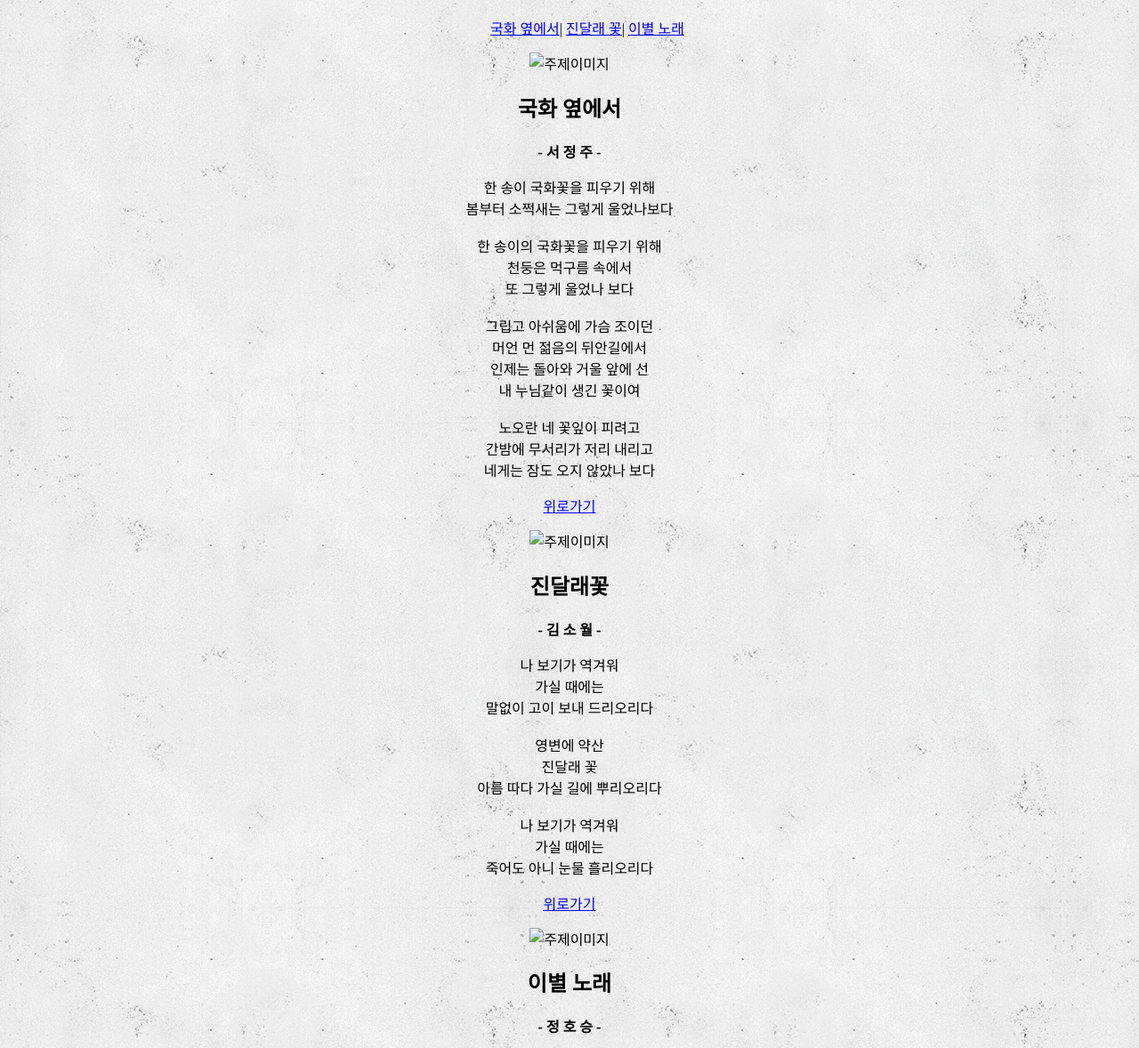
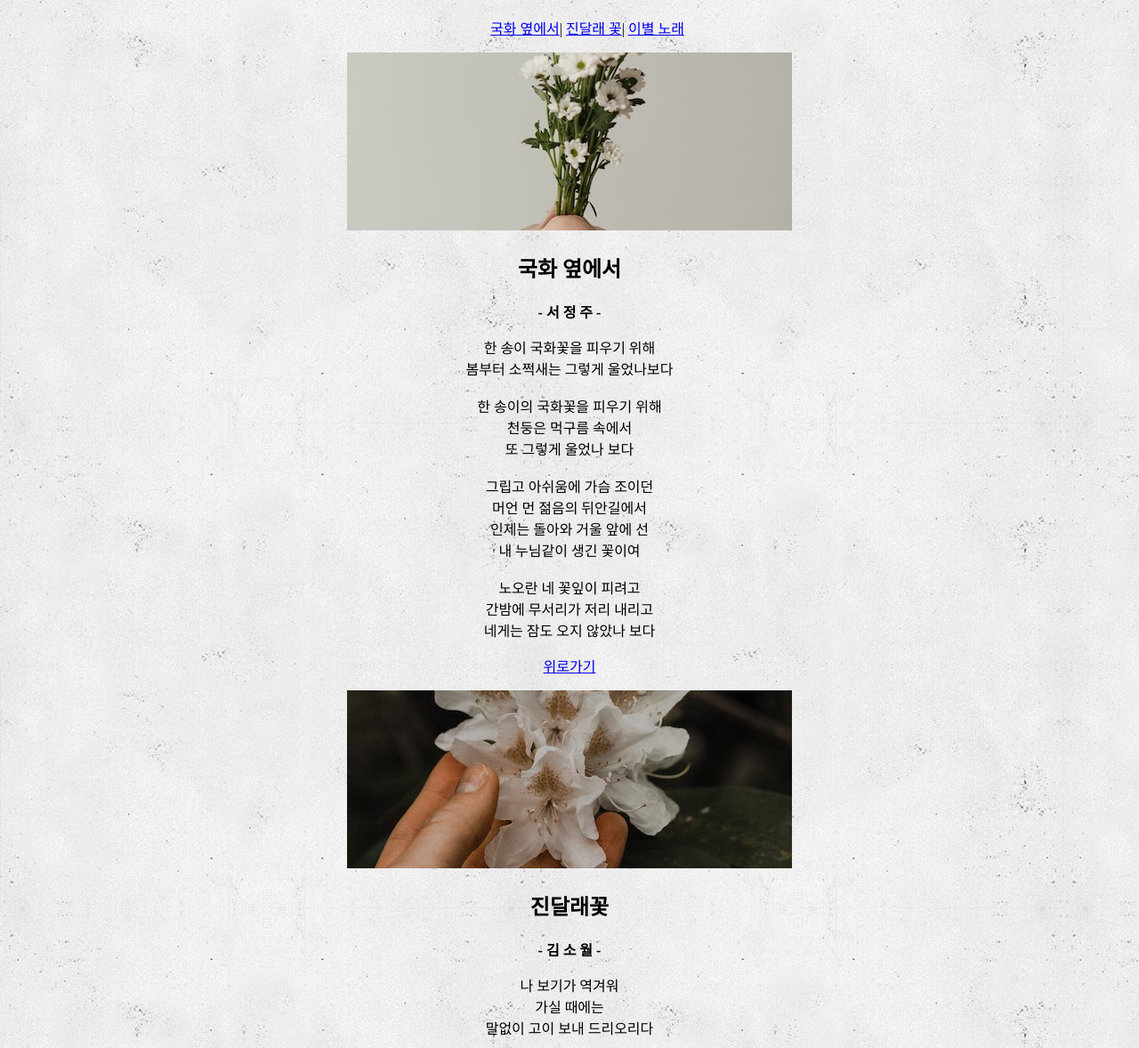
Before and after one commit to baboda212/poem, a plain HTML site: page index.html in a window 1280 px wide. Shown: the part 70-1248 px from the top of the page at 89% size. Drawn offline with Linux system fonts and the light colour scheme.

Commit message:
Update index.html

```diff
--- a/index.html
+++ b/index.html
@@ -24,7 +24,7 @@
     </ul>
     <!-- 시1 -->
     <div id="시위치1">
-        <img src="./imges/국화.jpg" alt="주제이미지">
+        <img src="국화.jpg" alt="주제이미지">
         <h2>국화 옆에서</h2>
         <b> - 서 정 주 - </b>
         <p>한 송이 국화꽃을 피우기 위해 <br>
@@ -46,7 +46,7 @@
     </div>
     <!-- 시2 -->
     <div id="시위치2">
-        <img src="./imges/진달래.jpg" alt="주제이미지">
+        <img src="진달래.jpg" alt="주제이미지">
         <h2>진달래꽃</h2>
         <b> - 김 소 월 - </b>
         <p>나 보기가 역겨워 <br>
@@ -64,7 +64,7 @@
     </div>
     <!-- 시3 -->
     <div id="시위치3">
-        <img src="./imges/이별.jpg" alt="주제이미지">
+        <img src="이별.jpg" alt="주제이미지">
         <h2>이별 노래</h2>
         <b> - 정 호 승 - </b>
         <p>떠나는 그대 <br>
```
